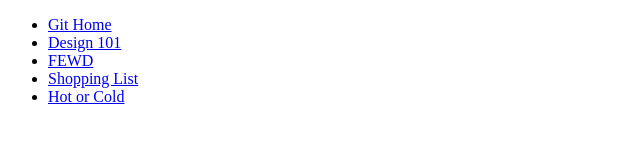
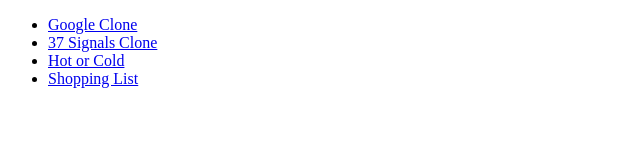
Before and after one commit to mythinkful/home, a plain HTML site: page index.html in a window 1280 px wide. Shown: the whole page, without its empty margins (0-640 px from the left). Drawn offline with Linux system fonts and the light colour scheme.

Commit message:
Update index.html

```diff
--- a/index.html
+++ b/index.html
@@ -8,11 +8,10 @@
 <body>
 	<ul>
 
-		<li><a href="https://mythinkful.github.io/home/">Git Home</a></li>
-		<li><a href="https://mythinkful.github.io/Design101/">Design 101</a></li>
-		<li><a href="https://mythinkful.github.io/fewd/">FEWD</a></li>
+		<li><a href="http://mythinkful.github.io/googleclone/">Google Clone</a></li>
+		<li><a href="http://mythinkful.github.io/37signalsclone">37 Signals Clone</a></li>
+		<li><a href="http://mythinkful.github.io/hotorcold/">Hot or Cold</a></li>
 		<li><a href="http://mythinkful.github.io/shoppinglist/">Shopping List</a></li>
-		<li><a href="http://mythinkful.github.io/hotorcold/">Hot or Cold</a></li>
 	</ul>
 
 </body>
```
